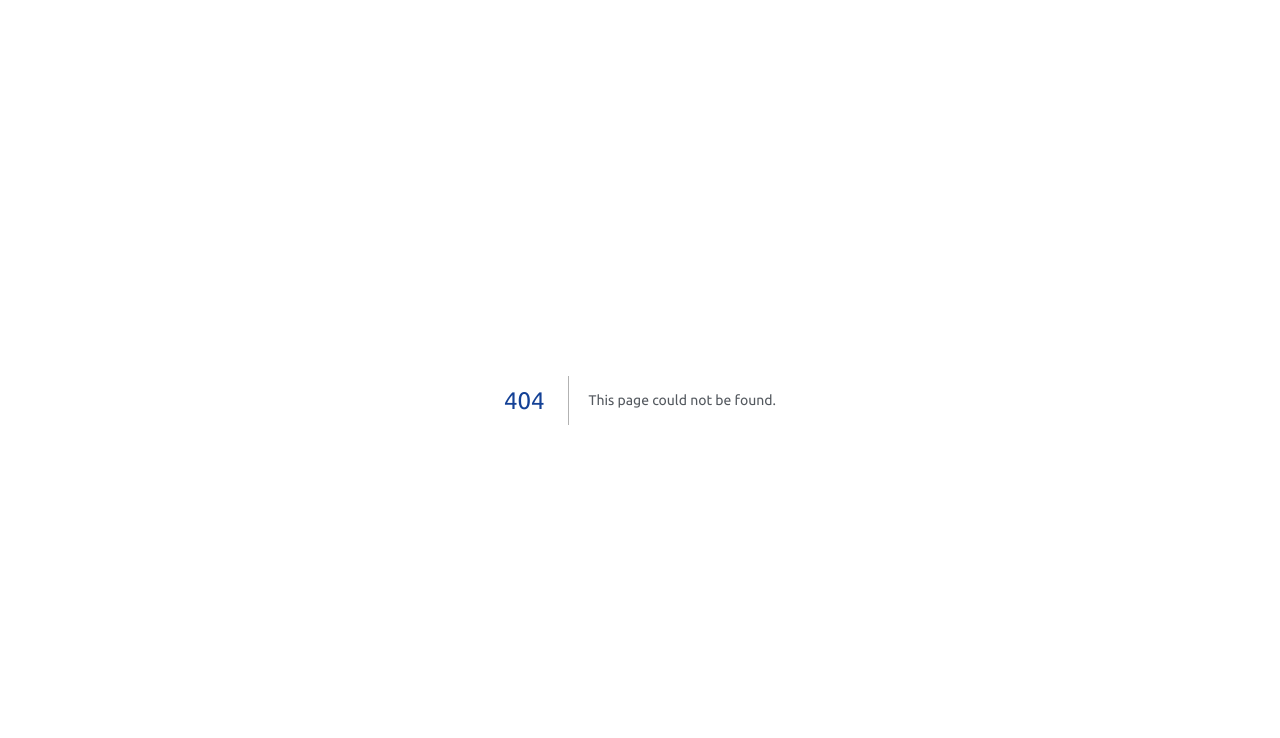
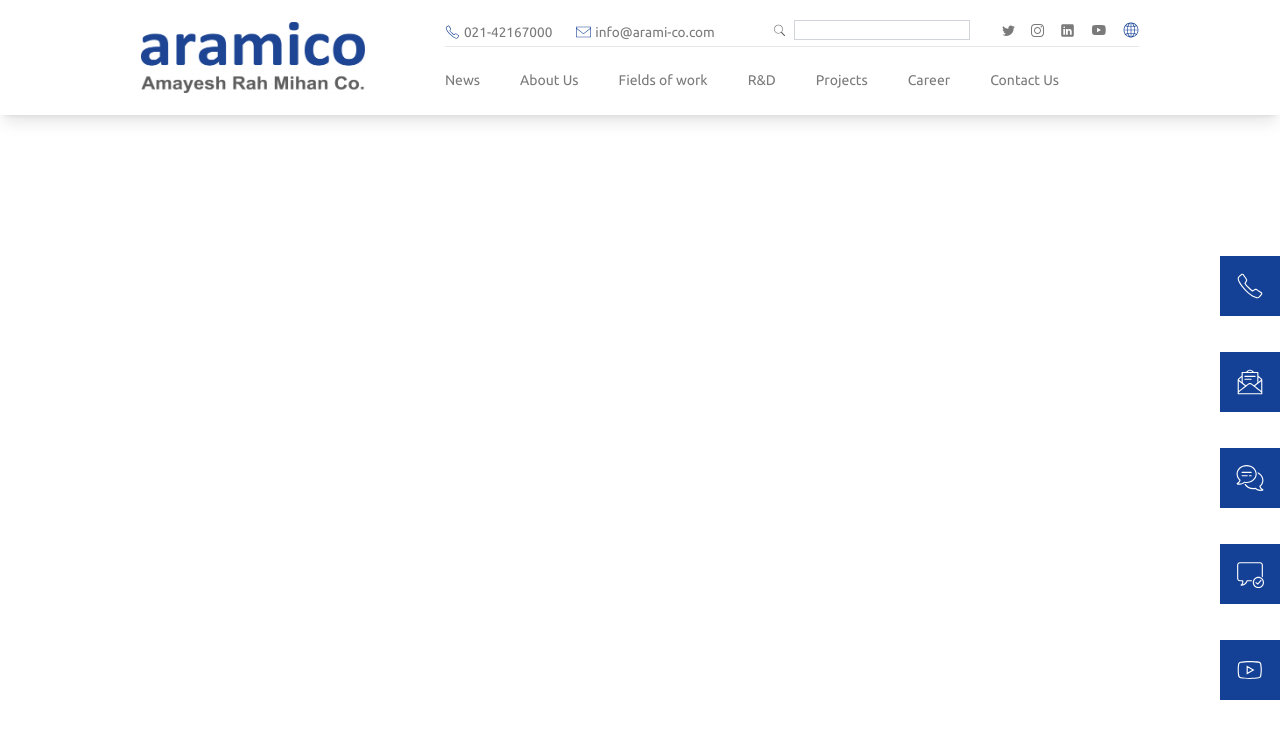
Before and after one commit to mohammadali-amd/aramico, a Next.js app: page /contact in a window 1280 px wide. Before the commit this address had no page. Shown: the top 738 px of the page. Built offline with nearby package versions, Linux system fonts and the light colour scheme.

Commit message:
update and fix bugs

```diff
--- a/components/Navbar.jsx
+++ b/components/Navbar.jsx
@@ -1,56 +1,100 @@
-"use client"
+"use client";
 
-import { useEffect, useState } from 'react';
-import Link from 'next/link';
+import { useEffect, useState } from "react";
+import Link from "next/link";
 
-import { phone, email, search, twitter, instagram, linkedin, youtube, language } from "../images/icons";
-import Logo from '../public/aramico-Logo.png'
-import Image from 'next/image';
+import {
+  phone,
+  email,
+  search,
+  twitter,
+  instagram,
+  linkedin,
+  youtube,
+  language,
+} from "../images/icons";
+import Logo from "../public/aramico-Logo.png";
+import Image from "next/image";
 
 const links = [
-    { name: 'News', slug: '#a', dropdown: [
-        { name: 'News', slug: '/news' },
-        { name: 'Events', slug: '/events' },
-    ]},
-    { name: 'About Us', slug: '#b', dropdown: [
-        { name: 'Company', slug: '#asdab' },
-        { name: 'History', slug: '#g' },
-        { name: 'Sustainability', slug: '#d' },
-    ]},
-    { name: 'Fields of work', slug: '#g', dropdown: [
-        { name: 'Metallurgical Industry', slug: '#asdab',dropdownb: [
-            { name: 'Magnesium Ignot', slug: '#asdab' },
-            { name: 'Copper Cathode', slug: '#asdab' },
-            { name: 'Sponge Iron', slug: '#asdab' },
-            { name: 'Centrifugal Casting', slug: '#asdab' },
-        ]},
-        { name: 'Mining Industry', slug: '#g',dropdownb: [
-            { name: 'Minerals calcination and roasting', slug: '#asdab' },
-            { name: 'Crushing, milling and material handling equipment', slug: '#asdab' },
-            { name: 'Concentration of minerals', slug: '#asdab' },
-        ]},
-        { name: 'Renewable Energy', slug: '#d',dropdownb: [
-            { name: 'Wind Energy', slug: '#asdab' },
-            { name: 'Solar Energy', slug: '#asdab' },
-            { name: 'Hydro Energy', slug: '#asdab' },
-        ]},
-    ]},
-    { name: 'R&D', slug: '#d', dropdown: [
-        { name: 'Our Approach', slug: '#asdab' },
-        { name: 'R&D Projects', slug: '#g' },
-    ]},
-    { name: 'Projects', slug: '#e',dropdown: [
-        { name: 'Magnesium Plant', slug: '#a' },
-        { name: 'Calcination Plants', slug: '#g' },
-        { name: 'Copper Cathode Production Line', slug: '#a' },
-        { name: 'Calcined Alumina (Alpha) Plant', slug: '#a' },
-        { name: 'Electrofused Minerals Plant', slug: '#a' },
-        { name: 'Ammonium Sulfate Production Line', slug: '#a' },
-        { name: 'Fluidized bed Mineral Roasting plants', slug: '#a' },
-        { name: 'Briquetting Plants', slug: '#a' },
-    ]},
-    { name: 'Career', slug: '#f' },
-    { name: 'Contact Us', slug: '#c' },
+  {
+    name: "News",
+    slug: "#a",
+    dropdown: [
+      { name: "News", slug: "/news" },
+      { name: "Events", slug: "/events" },
+    ],
+  },
+  {
+    name: "About Us",
+    slug: "#b",
+    dropdown: [
+      { name: "Company", slug: "#asdab" },
+      { name: "History", slug: "#g" },
+      { name: "Sustainability", slug: "#d" },
+    ],
+  },
+  {
+    name: "Fields of work",
+    slug: "#g",
+    dropdown: [
+      {
+        name: "Metallurgical Industry",
+        slug: "#asdab",
+        dropdownb: [
+          { name: "Magnesium Ignot", slug: "#asdab" },
+          { name: "Copper Cathode", slug: "#asdab" },
+          { name: "Sponge Iron", slug: "#asdab" },
+          { name: "Centrifugal Casting", slug: "#asdab" },
+        ],
+      },
+      {
+        name: "Mining Industry",
+        slug: "#g",
+        dropdownb: [
+          { name: "Minerals calcination and roasting", slug: "#asdab" },
+          {
+            name: "Crushing, milling and material handling equipment",
+            slug: "#asdab",
+          },
+          { name: "Concentration of minerals", slug: "#asdab" },
+        ],
+      },
+      {
+        name: "Renewable Energy",
+        slug: "#d",
+        dropdownb: [
+          { name: "Wind Energy", slug: "#asdab" },
+          { name: "Solar Energy", slug: "#asdab" },
+          { name: "Hydro Energy", slug: "#asdab" },
+        ],
+      },
+    ],
+  },
+  {
+    name: "R&D",
+    slug: "#d",
+    dropdown: [
+      { name: "Our Approach", slug: "#asdab" },
+      { name: "R&D Projects", slug: "#g" },
+    ],
+  },
+  {
+    name: "Projects",
+    slug: "#e",
+    dropdown: [
+      { name: "Magnesium Plant", slug: "/contact" },
+      { name: "Calcination Plants", slug: "#g" },
+      { name: "Copper Cathode Production Line", slug: "#a" },
+      { name: "Calcined Alumina (Alpha) Plant", slug: "#a" },
+      { name: "Electrofused Minerals Plant", slug: "#a" },
+      { name: "Ammonium Sulfate Production Line", slug: "#a" },
+      { name: "Fluidized bed Mineral Roasting plants", slug: "#a" },
+      { name: "Briquetting Plants", slug: "#a" },
+    ],
+  },
+  { name: "Career", slug: "#f" },
+  { name: "Contact Us", slug: "/contact" },
 ];
 
 const Navbar = () => {
@@ -59,39 +103,45 @@ const Navbar = () => {
 
   const changeStyle = () => {
     setisScrolled(window.scrollY);
-    }
+  };
 
   useEffect(() => {
-        window.addEventListener('scroll', changeStyle);
+    window.addEventListener("scroll", changeStyle);
     return () => {
-            window.removeEventListener('scroll', changeStyle);
+      window.removeEventListener("scroll", changeStyle);
     };
   }, []);
 
   return (
-        <header className='w-full fixed top-0 z-10 bg-white'>
-            <nav className='mx-auto flex justify-center shadow-lg py-5'>
+    <header className="w-full fixed top-0 z-10 bg-white">
+      <nav className="mx-auto flex justify-center shadow-lg py-5">
         {/* Desktop Menu */}
-                <div className='hidden lg:block'>
-                    <div className='grid relative grid-rows-2 grid-flow-col'>
-                        <Link href={'/'} className='grid content-center row-span-3 mr-20'>
-                            <Image src={Logo} alt="logo" className={`object-contain justify-end duration-300  ${isScrolled ? 'w-40' : 'w-56'}`} />
+        <div className="hidden lg:block">
+          <div className="grid relative grid-rows-2 grid-flow-col">
+            <Link href={"/"} className="grid content-center row-span-3 mr-20">
+              <Image
+                src={Logo}
+                alt="logo"
+                className={`object-contain justify-end duration-300  ${
+                  isScrolled ? "w-40" : "w-56"
+                }`}
+              />
             </Link>
 
             <div className="text-[0.85rem] text-text font-light flex items-start gap-6 mt-[2px]">
-                            <span className='flex gap-1'>
+              <span className="flex gap-1">
                 <Image src={phone} width={15} alt="phone" />
-                                <Link href={'tel:02142167000'}>021-42167000</Link>
+                <Link href={"tel:02142167000"}>021-42167000</Link>
               </span>
-                            <span className='flex gap-1'>
+              <span className="flex gap-1">
                 <Image src={email} width={15} alt="email" />
-                                <Link href={'mailto:info@arami-co.com'}>info@arami-co.com</Link>
+                <Link href={"mailto:info@arami-co.com"}>info@arami-co.com</Link>
               </span>
             </div>
 
-                        <hr className={`mt-1 ${isScrolled ? 'hidden' : ''}`}/>
+            <hr className={`mt-1 ${isScrolled ? "hidden" : ""}`} />
 
-                        <div className='absolute flex items-center gap-2 right-0'>
+            <div className="absolute flex items-center gap-2 right-0">
               <Image src={search} width={13} alt="search" />
               <input
                 type="search"
@@ -99,21 +149,34 @@ const Navbar = () => {
                 className="w-44 h-5 text-xs text-gray-900 border border-gray-300"
                 // placeholder="Search Mockups, Logos..."
               />
-                            <span className='flex items-center gap-4 pl-6'>
-                                <Link href={'#'}><Image src={twitter} width={13} alt="twitter" /></Link>
-                                <Link href={'#'}><Image src={instagram} width={13} alt="instagram" /></Link>
-                                <Link href={'#'}><Image src={linkedin} width={15} alt="linkedin" /></Link>
-                                <Link href={'#'}><Image src={youtube} width={16} alt="youtube" /></Link>
-                                <span className='group'>
-                                    <Image src={language} width={16} alt="language" className='cursor-pointer' />
-                                    <ul className='bg-white border-b-4 border-primary drop-shadow-2xl scale-0 group-hover:scale-100 py-1 -ml-6 z-10 absolute text-[0.9rem] text-text'>
-                                        <li className='py-1 relative'>
-                                            <Link href={'#'} className='hover:text-primary px-6'>
+              <span className="flex items-center gap-4 pl-6">
+                <Link href={"#"}>
+                  <Image src={twitter} width={13} alt="twitter" />
+                </Link>
+                <Link href={"#"}>
+                  <Image src={instagram} width={13} alt="instagram" />
+                </Link>
+                <Link href={"#"}>
+                  <Image src={linkedin} width={15} alt="linkedin" />
+                </Link>
+                <Link href={"#"}>
+                  <Image src={youtube} width={16} alt="youtube" />
+                </Link>
+                <span className="group">
+                  <Image
+                    src={language}
+                    width={16}
+                    alt="language"
+                    className="cursor-pointer"
+                  />
+                  <ul className="bg-white border-b-4 border-primary drop-shadow-lg scale-0 group-hover:scale-100 py-1 -ml-6 z-10 absolute text-[0.9rem] text-text">
+                    <li className="py-1 relative">
+                      <Link href={"#"} className="hover:text-primary px-6">
                         English
                       </Link>
                     </li>
-                                        <li className='py-1 relative'>
-                                            <Link href={'#'} className='hover:text-primary px-6'>
+                    <li className="py-1 relative">
+                      <Link href={"#"} className="hover:text-primary px-6">
                         Persian
                       </Link>
                     </li>
@@ -122,31 +185,31 @@ const Navbar = () => {
               </span>
             </div>
 
-                        <ul className={`hidden lg:flex gap-10 pr-20 text-[14px] text-text font-light leading-[30px] z-[2] ${isScrolled ? 'pt-1' : ''}`}>
+            <ul
+              className={`hidden lg:flex gap-10 pr-20 text-[14px] text-text font-light leading-[30px] z-[2] ${
+                isScrolled ? "pt-1" : ""
+              }`}>
               {links.map((item) => (
-                                <li key={item.slug} className='group inline-block'>
-                                    <Link
-                                        href={item.slug}
-                                        scroll={false}
-                                        legacyBehavior
-                                    >
-                                        <span className='group-hover:text-primary cursor-pointer min-w-max'>
+                <li key={item.slug} className="group inline-block">
+                  <Link href={item.slug} scroll={false} legacyBehavior>
+                    <span className="group-hover:text-primary cursor-pointer min-w-max">
                       {item.name}
                     </span>
                   </Link>
-                                    <ul className='bg-white drop-shadow-2xl scale-0 group-hover:scale-100 py-1 absolute origin-top -ml-4 w-32 min-w-max'>
+                  <ul className="bg-white drop-shadow-lg scale-0 group-hover:scale-100 py-1 absolute origin-top -ml-4 w-32 min-w-max">
                     {item?.dropdown?.map((dropdown) => (
-                                            <li className='relative' key={dropdown.slug}>
+                      <li className="relative" key={dropdown.slug}>
                         <Link
-                                                    className='w-full flex items-center outline-none focus:outline-none px-4 hover:text-primary'
-                                                    href={dropdown.slug}
-                                                >
+                          className="w-full flex items-center outline-none focus:outline-none px-4 hover:text-primary"
+                          href={dropdown.slug}>
                           {dropdown.name}
                         </Link>
-                                                <ul className='bg-white drop-shadow-2xl py-1 absolute top-0 right-1 origin-top-left min-w-max'>
+                        <ul className="bg-white drop-shadow-lg py-1 absolute top-0 right-1 origin-top-left min-w-max">
                           {dropdown?.dropdownb?.map((dropdownb) => (
-                                                        <li key={dropdownb.slug} className='relative'>
-                                                            <Link href={dropdownb.slug} className='px-4 hover:text-primary'>
+                            <li key={dropdownb.slug} className="relative">
+                              <Link
+                                href={dropdownb.slug}
+                                className="px-4 hover:text-primary">
                                 {dropdownb.name}
                               </Link>
                             </li>
@@ -158,13 +221,11 @@ const Navbar = () => {
                 </li>
               ))}
             </ul>
-
           </div>
         </div>
 
         {/* Mobile Menu */}
         <div className="flex items-center mx-auto gap-[200px] lg:hidden z-[20]">
-
           <div className="grid grid-cols-4 gap-4">
             <div>01</div>
             <div>02</div>
@@ -181,16 +242,35 @@ const Navbar = () => {
                     <Image src="/menu.svg" width={100} height={100} alt="menu" onClick={() => setNav(true)} className="w-[24px] h-[24px] object-contain" /> */}
 
           {nav && (
-                    <div className={nav ? 'fixed right-0 top-0 w-[85%] z-20 h-full border-r border-r-gray-900 bg-[#000300] opacity-[85%]' : 'fixed right-[-100%]'}>
-                        <div onClick={() => setNav(false)} className="flex justify-end m-6">
+            <div
+              className={
+                nav
+                  ? "fixed right-0 top-0 w-[85%] z-20 h-full border-r border-r-gray-900 bg-[#000300] opacity-[85%]"
+                  : "fixed right-[-100%]"
+              }>
+              <div
+                onClick={() => setNav(false)}
+                className="flex justify-end m-6">
                 <Link href="/">
-                                <Image src="/close.svg" alt="close" className="w-[50px] h-[50px]" />
+                  <Image
+                    src="/close.svg"
+                    alt="close"
+                    className="w-[50px] h-[50px]"
+                  />
                 </Link>
               </div>
               <ul className="mt-6">
                 {links.map((item) => (
-                                <Link key={item.slug} href={item.slug} scroll={false} legacyBehavior>
-                                    <li className="text-xl p-4 border-b border-gray-600 cursor-pointer" onClick={() => setNav(false)}>{item.name}</li>
+                  <Link
+                    key={item.slug}
+                    href={item.slug}
+                    scroll={false}
+                    legacyBehavior>
+                    <li
+                      className="text-xl p-4 border-b border-gray-600 cursor-pointer"
+                      onClick={() => setNav(false)}>
+                      {item.name}
+                    </li>
                   </Link>
                 ))}
               </ul>
@@ -199,7 +279,7 @@ const Navbar = () => {
         </div>
       </nav>
     </header>
-    )
-}
+  );
+};
 
 export default Navbar;
--- a/pages/_app.js
+++ b/pages/_app.js
@@ -1,5 +1,29 @@
-import '@/styles/globals.css'
+import Head from 'next/head';
+import Navbar from '@/components/Navbar';
+import CTA from '@/components/CTA';
+import Footer from '@/components/Footer';
+
+import '@/styles/globals.css';
 
 export default function App({ Component, pageProps }) {
-  return <Component {...pageProps} />
+  return (
+    <main>
+      <Head>
+        <title>aramico</title>
+        <meta name="viewport" content="width=device-width, initial-scale=1" />
+        {/* <link rel="icon" href="/icon.png" /> */}
+        {/* <link rel="preconnect" href="https://stijndv.com" /> */}
+      </Head>
+      <header>
+        <Navbar />
+        <CTA />
+      </header>
+      <main>
+        <Component {...pageProps} />
+      </main>
+      <footer>
+        <Footer />
+      </footer>
+  </main>
+  )
 }
--- /dev/null
+++ b/pages/contact/index.js
@@ -0,0 +1,9 @@
+import React from 'react'
+
+const Contact = () => {
+  return (
+    <div>Contact</div>
+  )
+}
+
+export default Contact
--- a/pages/index.js
+++ b/pages/index.js
@@ -1,7 +1,4 @@
-import Navbar from '@/components/Navbar'
-import Footer from '@/components/Footer'
 import HomePage from '@/sections/HomePage'
-import CTA from '@/components/CTA'
 import Head from 'next/head';
 
 export default function Home() {
@@ -10,10 +7,7 @@ export default function Home() {
       <Head>
         <title>aramico</title>
       </Head>
-      <Navbar />
       <HomePage />
-      <CTA />
-      <Footer />
     </main>
   );
 }
--- a/styles/globals.css
+++ b/styles/globals.css
@@ -27,6 +27,13 @@
   font-family: 'Ubuntu';
 }
 
+body {
+  font-family: Ubuntu;
+  font-size: 14px;
+  margin: 0;
+  padding: 0;
+}
+
 h1 {
   font-size: 2.6rem;
   font-weight: 600;
@@ -43,15 +50,6 @@ html,
 body {
   position: relative;
   height: 100%;
-}
-
-body {
-  background: #eee;
-  font-family: Helvetica Neue, Helvetica, Arial, sans-serif, system-ui, -apple-system, BlinkMacSystemFont, 'Segoe UI', Roboto, Oxygen, Ubuntu;
-  font-size: 14px;
-  color: #000;
-  margin: 0;
-  padding: 0;
 }
 
 .slider-title {
```
Also changed, not shown: components/SliderLayout.jsx (+16 -17 lines), images/icons/index.js (+7 -1 lines). Lines whose indentation alone changed are shown as unchanged.
